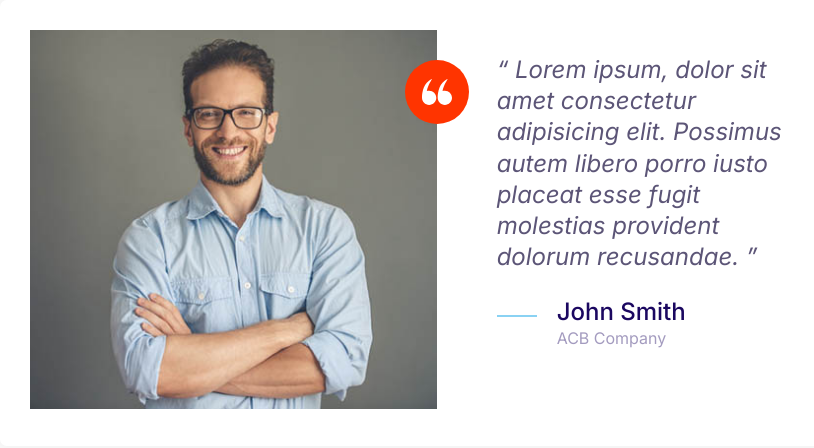
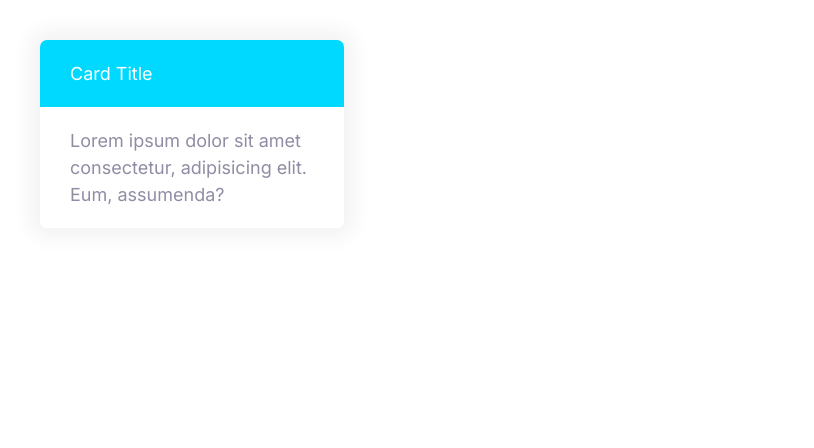
Before and after one commit to Kate-Tria/moshify, a plain HTML site: page index.html in a window 1280 px wide. Shown: the whole page, without its empty margins (0-814 px from the left). Drawn offline with Linux system fonts and the light colour scheme.

Commit message:
sing card component sample

```diff
--- a/index.html
+++ b/index.html
@@ -14,40 +14,13 @@
     <link rel="stylesheet" href="css/styles.css" />
   </head>
   <body>
-    <div class="card testimonial">
-      <div class="grid grid--1x2">
-        <div class="testimonial__image">
-          <img
-            class="testimonial__image"
-            src="images/testimonial.jpg"
-            alt="A happy, smiling customer"
-          />
-          <span class="icon-container icon-container--accent">
-            <svg class="icon icon--white icon--small">
-              <use xlink:href="images/sprite.svg#quotes"></use>
-            </svg>
-          </span>
+    <div style="width: 30%; padding: 4rem">
+      <div class="card card--secondary">
+        <header class="card__header">Card Title</header>
+        <div class="card__body">
+          Lorem ipsum dolor sit amet consectetur, adipisicing elit. Eum,
+          assumenda?
         </div>
-        <blockquote class="quote">
-          <p class="quote__text">
-            Lorem ipsum, dolor sit amet consectetur adipisicing elit. Possimus
-            autem libero porro iusto placeat esse fugit molestias provident
-            dolorum recusandae.
-          </p>
-          <footer>
-            <div class="media">
-              <div class="media__image">
-                <svg class="icon icon--primary quote__line">
-                  <use xlink:href="images/sprite.svg#line"></use>
-                </svg>
-              </div>
-              <div class="media__body">
-                <h3 class="media__title quote__author">John Smith</h3>
-                <p class="quote__organization">ACB Company</p>
-              </div>
-            </div>
-          </footer>
-        </blockquote>
       </div>
     </div>
   </body>
```
Also changed, not shown: components/cards.html (added, +8 -0 lines).
